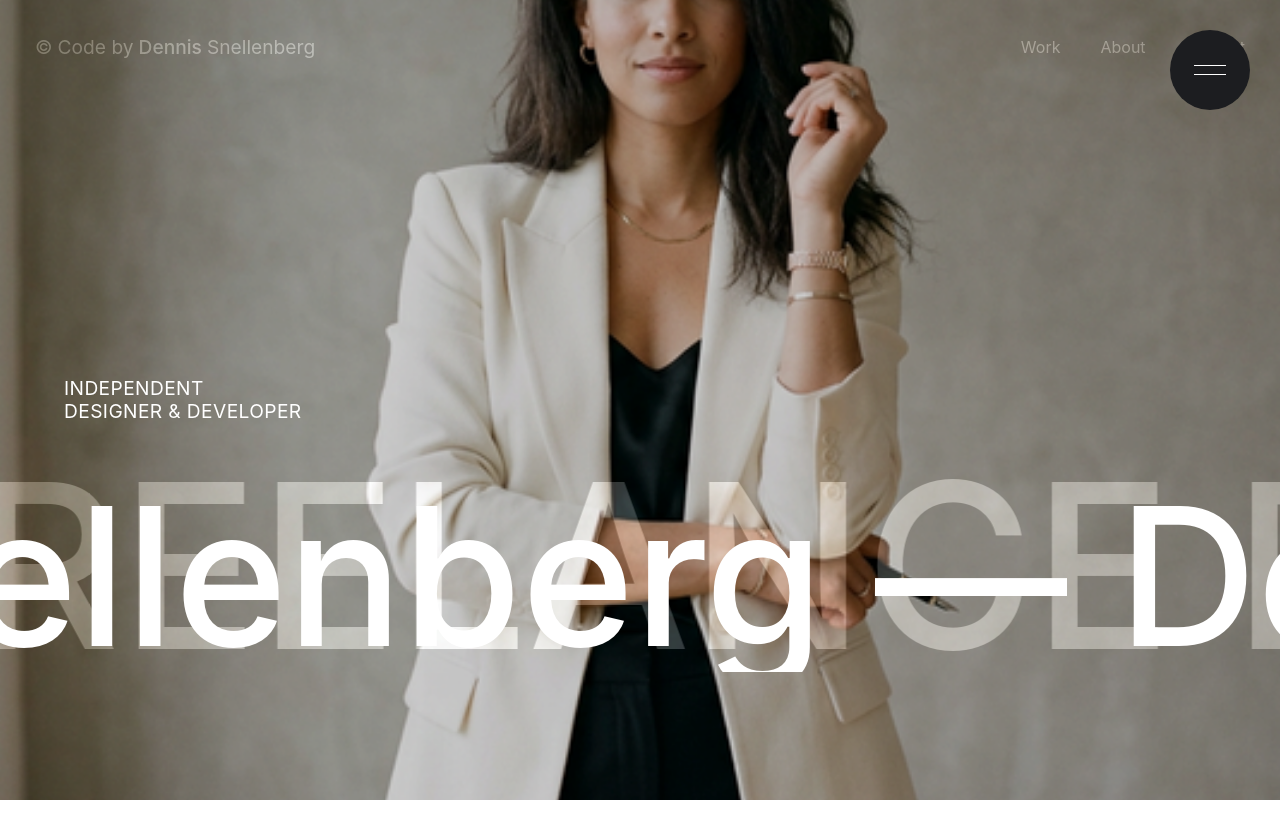
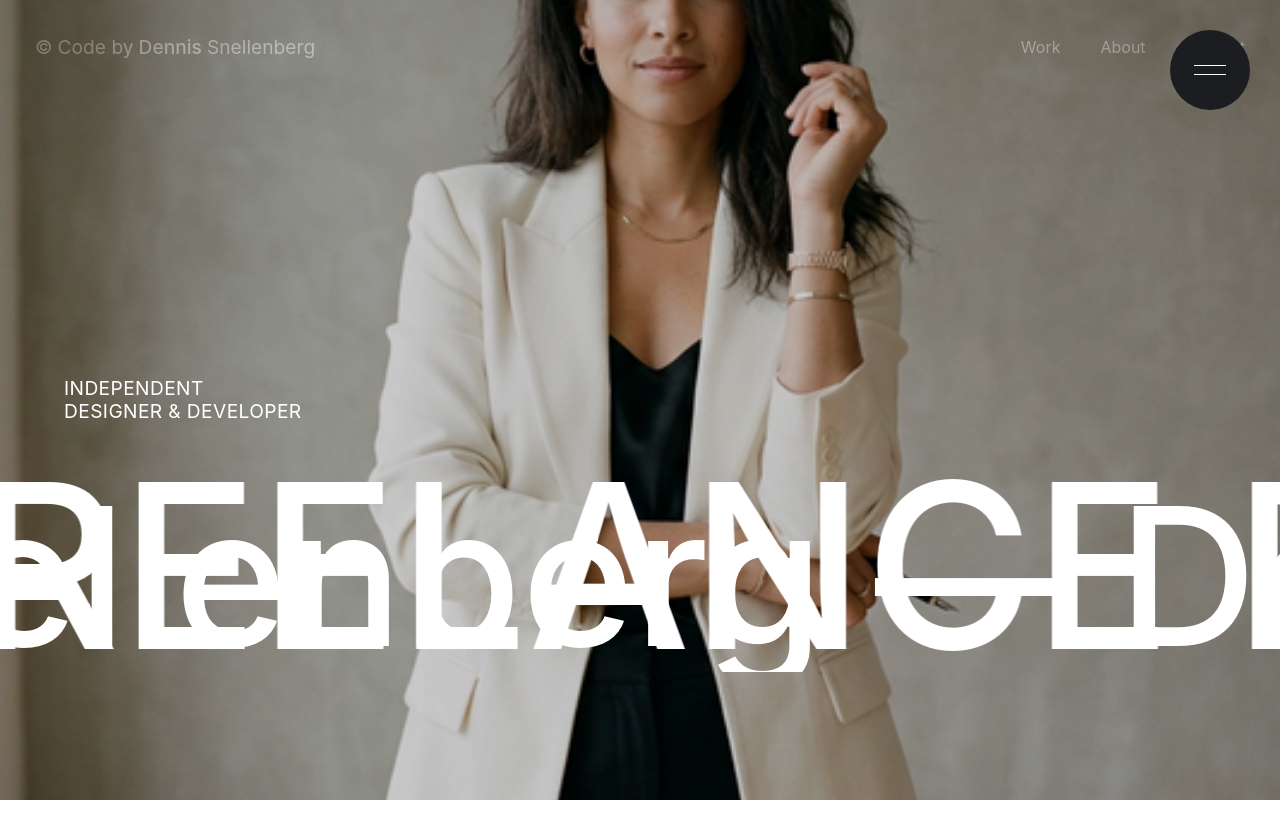
Before and after one commit to idformike1/personal-portfolio-3, a Next.js app: page / in a window 1280 px wide. Shown: the top 838 px of the page. Built offline with nearby package versions, Linux system fonts and the light colour scheme.

Commit message:
feat: production-ready InfiniteMarquee with transition guards

```diff
--- /dev/null
+++ b/src/components/common/InfiniteMarquee/index.jsx
@@ -0,0 +1,78 @@
+'use client';
+import { useRef, useEffect, forwardRef, useImperativeHandle } from 'react';
+import gsap from 'gsap';
+import styles from './style.module.scss';
+
+const InfiniteMarquee = forwardRef(({
+    text = "",
+    speed = 20,
+    isTransitionComplete = false,
+    className = ""
+}, ref) => {
+    const container = useRef(null);
+    const sliderWrapper = useRef(null);
+    const timeline = useRef(null);
+
+    // Expose velocity control to parent
+    useImperativeHandle(ref, () => ({
+        updateVelocity: (velocity) => {
+            if (timeline.current) {
+                gsap.to(timeline.current, {
+                    timeScale: 1 + Math.abs(velocity * 0.1),
+                    duration: 0.5,
+                    ease: "power2.out"
+                });
+            }
+        }
+    }));
+
+    useEffect(() => {
+        let ctx = gsap.context(() => {
+            // Twin-track loop logic
+            // We use xPercent: -100 on the wrapper containing two identical tracks
+            timeline.current = gsap.timeline({
+                repeat: -1,
+                defaults: { ease: "none" },
+                paused: !isTransitionComplete
+            });
+
+            timeline.current.to(sliderWrapper.current, {
+                xPercent: -100,
+                duration: speed,
+            });
+        }, container);
+
+        return () => ctx.revert();
+    }, [speed, isTransitionComplete]);
+
+    // Handle "Blind Mount" - play only when transition is complete
+    useEffect(() => {
+        if (isTransitionComplete && timeline.current) {
+            timeline.current.play();
+        }
+    }, [isTransitionComplete]);
+
+    return (
+        <div ref={container} className={`${styles.marqueeContainer} ${className}`}>
+            <div ref={sliderWrapper} className={styles.sliderWrapper}>
+                <div className={styles.slider}>
+                    <p>{text}</p>
+                    <p>{text}</p>
+                    <p>{text}</p>
+                    <p>{text}</p>
+                </div>
+                {/* Duplicate track for seamless looping */}
+                <div className={styles.slider}>
+                    <p>{text}</p>
+                    <p>{text}</p>
+                    <p>{text}</p>
+                    <p>{text}</p>
+                </div>
+            </div>
+        </div>
+    );
+});
+
+InfiniteMarquee.displayName = 'InfiniteMarquee';
+
+export default InfiniteMarquee;
--- /dev/null
+++ b/src/components/common/InfiniteMarquee/style.module.scss
@@ -0,0 +1,43 @@
+.marqueeContainer {
+    width: 100vw;
+    overflow: hidden;
+    position: relative;
+
+    .sliderWrapper {
+        position: relative;
+        white-space: nowrap;
+        display: flex;
+        will-change: transform; // GPU acceleration
+
+        .slider {
+            display: flex;
+            align-items: center;
+
+            p {
+                margin: 0px;
+                color: white;
+                font-size: 230px;
+                font-weight: 500;
+                padding-right: 50px;
+                text-transform: uppercase;
+                line-height: 1;
+            }
+        }
+    }
+}
+
+@media (max-width: 1024px) {
+    .marqueeContainer {
+        .sliderWrapper .slider p {
+            font-size: 150px;
+        }
+    }
+}
+
+@media (max-width: 768px) {
+    .marqueeContainer {
+        .sliderWrapper .slider p {
+            font-size: 100px;
+        }
+    }
+}
--- a/src/components/layout/Hero/index.jsx
+++ b/src/components/layout/Hero/index.jsx
@@ -4,11 +4,20 @@ import { useRef, useEffect } from 'react';
 import gsap from 'gsap';
 import { ScrollTrigger } from 'gsap/ScrollTrigger';
 import styles from './style.module.scss';
-import Marquee from './Marquee';
+import InfiniteMarquee from '@/components/common/InfiniteMarquee';
+import { useLenis } from '@studio-freight/react-lenis';
 
 export default function Hero() {
     const background = useRef(null);
     const image = useRef(null);
+    const marqueeRef = useRef(null);
+
+    // Link Lenis velocity to Marquee momentum
+    useLenis(({ velocity }) => {
+        if (marqueeRef.current) {
+            marqueeRef.current.updateVelocity(velocity);
+        }
+    });
 
     useEffect(() => {
         // Mobile Guard: Disable parallax on touch devices
@@ -57,7 +66,13 @@ export default function Hero() {
                     <p>Designer & Developer</p>
                 </div>
             </div>
-            <Marquee />
+            <InfiniteMarquee
+                ref={marqueeRef}
+                text="Freelance Designer - Independent Designer & Developer -"
+                speed={20}
+                isTransitionComplete={true} // In this context, we can set to true or link to page mount state
+                className={styles.marqueePosition}
+            />
         </section>
     );
 }
--- a/src/components/layout/Hero/style.module.scss
+++ b/src/components/layout/Hero/style.module.scss
@@ -7,6 +7,20 @@
     align-items: center;
     justify-content: center;
     background-color: #000;
+
+    .marqueePosition {
+        position: absolute;
+        top: calc(100vh - 350px);
+        z-index: 2;
+
+        @media (max-width: 1024px) {
+            top: calc(100vh - 250px);
+        }
+
+        @media (max-width: 768px) {
+            top: calc(100vh - 200px);
+        }
+    }
 
     .background {
         position: absolute;
```
